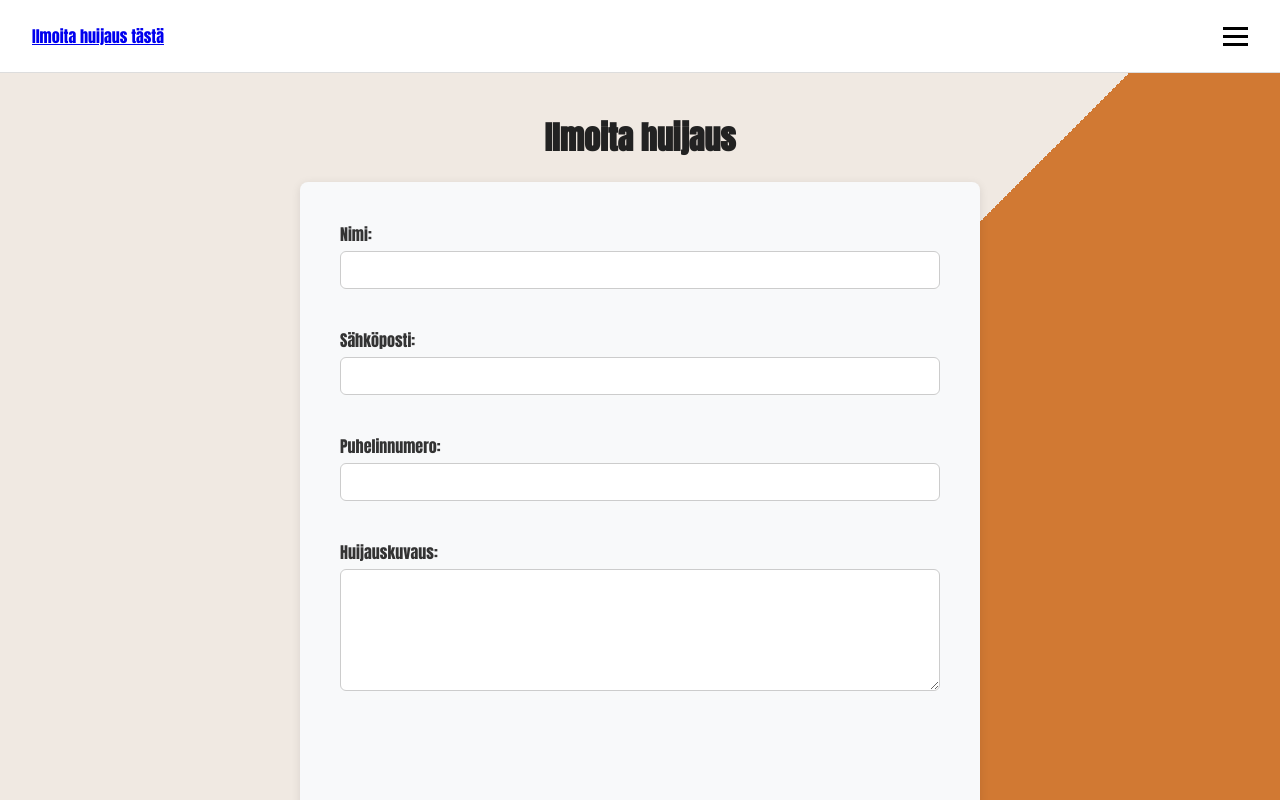
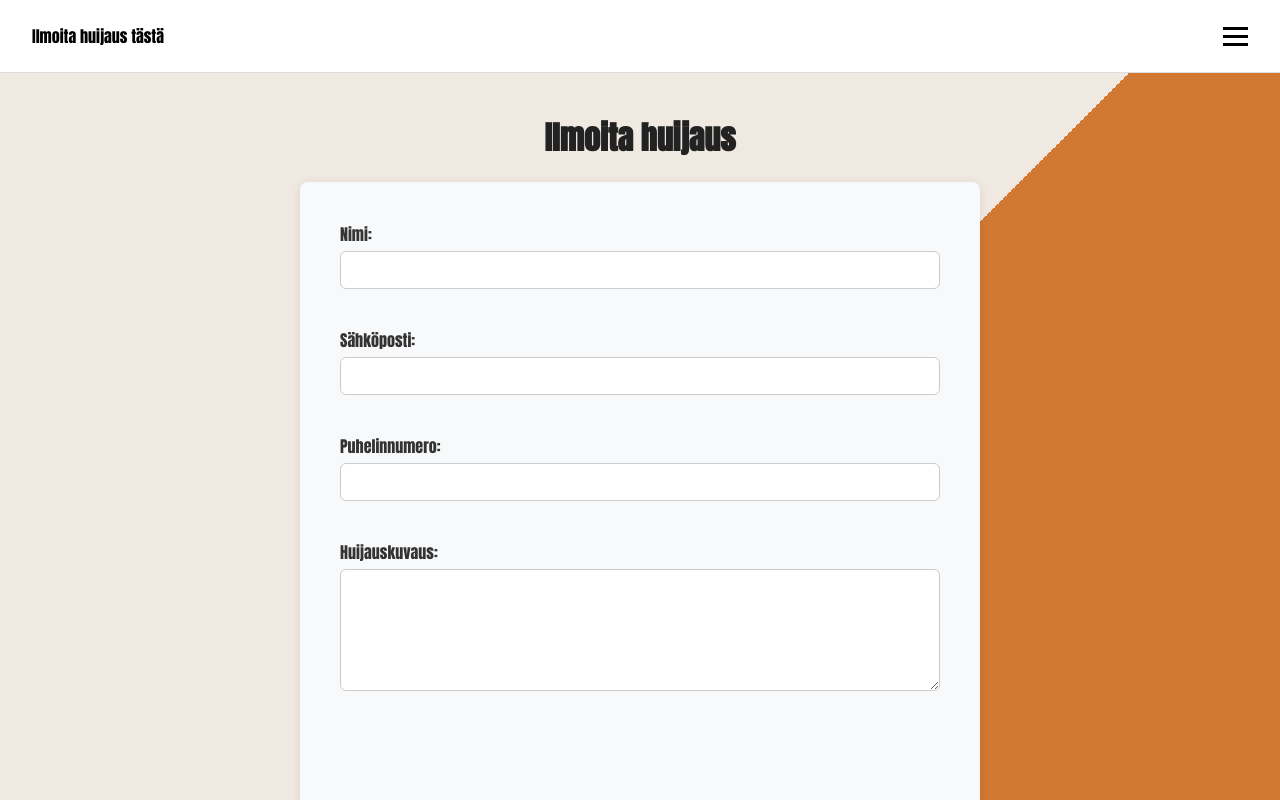
Before and after one commit to levonmaister/scamvjp2, a React (Vite) app: page /ilmoitus in a window 1280 px wide. Shown: the top 800 px of the page. Built offline with nearby package versions, Linux system fonts and the light colour scheme.

Commit message:
Nav bar link färg

```diff
--- a/src/styles/Navbar.css
+++ b/src/styles/Navbar.css
@@ -32,6 +32,12 @@
     gap: 1rem;
 }
 
+a,
+a:visited {
+  color: inherit;
+  text-decoration: none;
+}
+
 @media screen and (max-width: 4096px) {
     .burger {
         display: flex;
```
